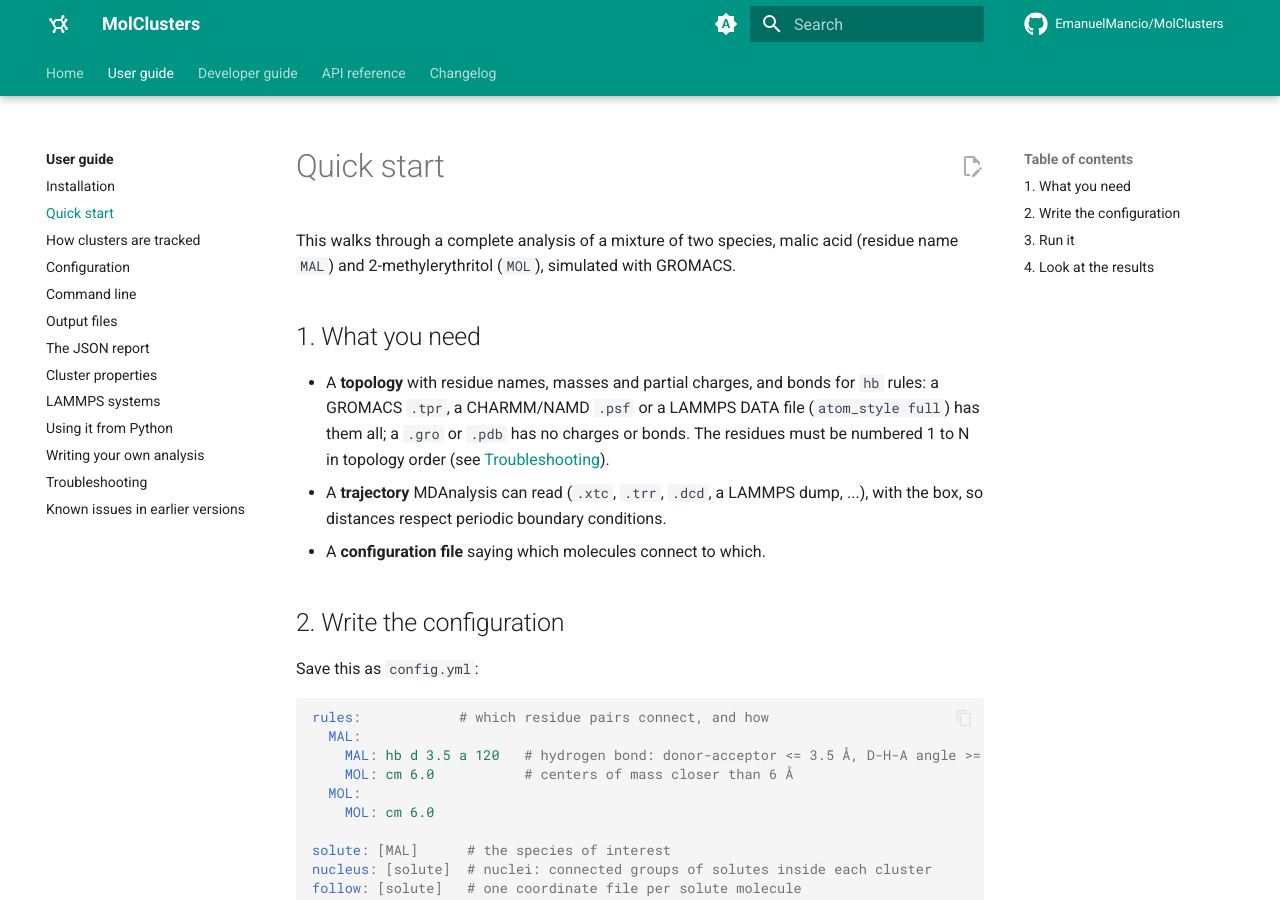
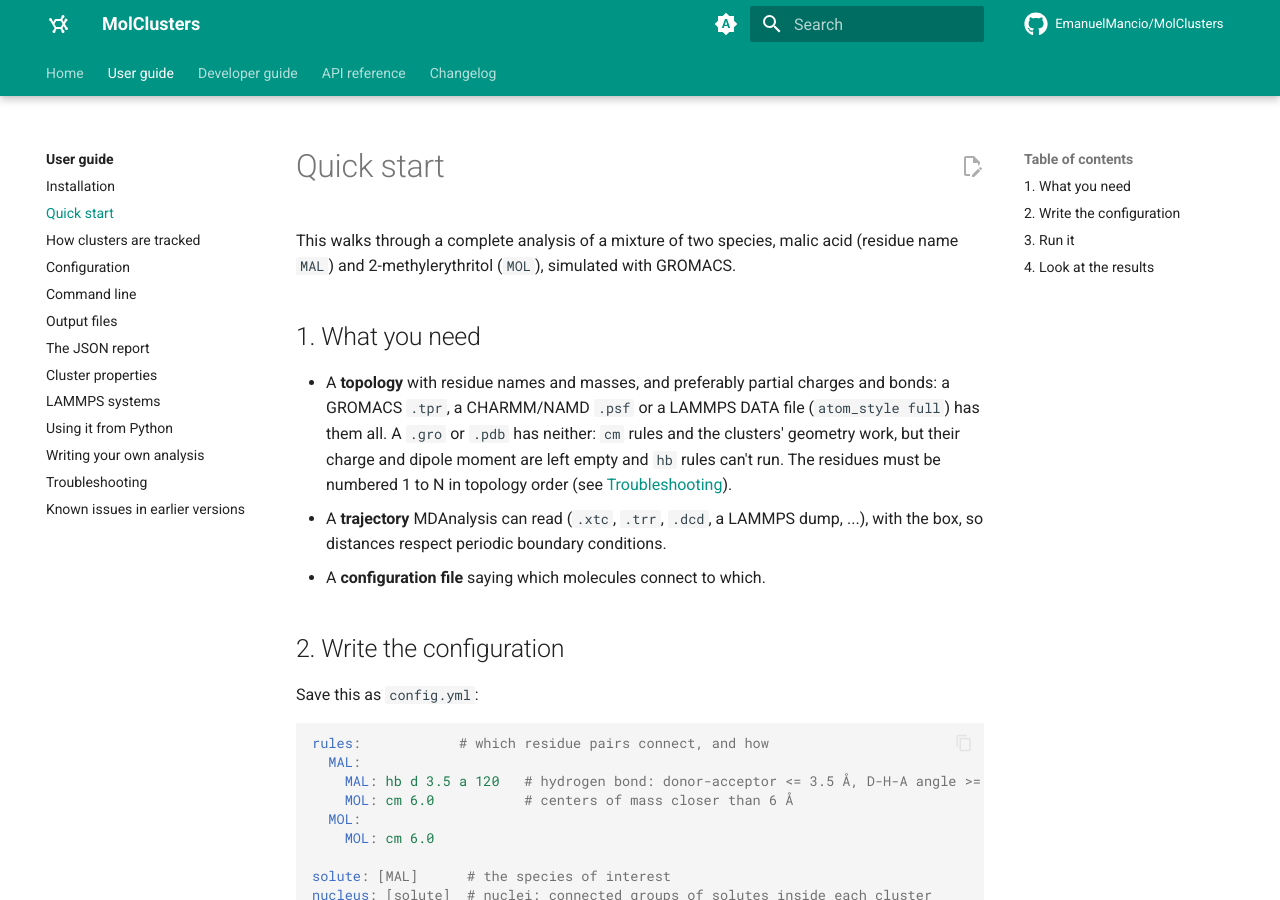
Before and after one commit to EmanuelMancio/MolClusters, an MkDocs documentation site: the page built from docs/user-guide/quickstart.md, in a window 1280 px wide and 900 px high. Built offline with MkDocs 1.6.1 and Material for MkDocs 9.7.7, drawn with Linux system fonts in a browser that asks for light colours; comment, search, counter and statistics services are not loaded.

Commit message:
feat(cluster): leave charges and dipoles empty without partial charges
A topology without partial charges (.gro, .pdb) failed on the first charge or
dipole moment with MDAnalysis' NoDataError, so with bonds no longer needed it
still couldn't run. The charge, dipole and dipole moment of groups are now NaN
there (null in the report, NaN in the tables), warned once per Universe, and
every other property is computed as usual.

Co-Authored-By: Claude Opus 5.5 <noreply@anthropic.com>

```diff
--- a/docs/user-guide/quickstart.md
+++ b/docs/user-guide/quickstart.md
@@ -5,11 +5,12 @@ This walks through a complete analysis of a mixture of two species, malic acid
 
 ## 1. What you need
 
-- A **topology** with residue names, masses and partial charges, and bonds for `hb`
-  rules: a GROMACS `.tpr`, a CHARMM/NAMD `.psf` or a LAMMPS DATA file
-  (`atom_style full`) has them all; a `.gro` or `.pdb` has no charges or bonds.
-  The residues must be numbered 1 to N in topology order (see
-  [Troubleshooting](troubleshooting.md#residues-numbered-otherwise)).
+- A **topology** with residue names and masses, and preferably partial charges and
+  bonds: a GROMACS `.tpr`, a CHARMM/NAMD `.psf` or a LAMMPS DATA file
+  (`atom_style full`) has them all. A `.gro` or `.pdb` has neither: `cm` rules and
+  the clusters' geometry work, but their charge and dipole moment are left empty
+  and `hb` rules can't run. The residues must be numbered 1 to N in topology
+  order (see [Troubleshooting](troubleshooting.md#residues-numbered-otherwise)).
 - A **trajectory** MDAnalysis can read (`.xtc`, `.trr`, `.dcd`, a LAMMPS dump, ...),
   with the box, so distances respect periodic boundary conditions.
 - A **configuration file** saying which molecules connect to which.
```
Also changed, not shown: CLAUDE.md (+2 -1 lines), docs/user-guide/cli.md (+2 -2 lines), docs/user-guide/configuration.md (+2 -2 lines), docs/user-guide/properties.md (+3 -1 lines), docs/user-guide/troubleshooting.md (+7 -0 lines), 3 other files.
